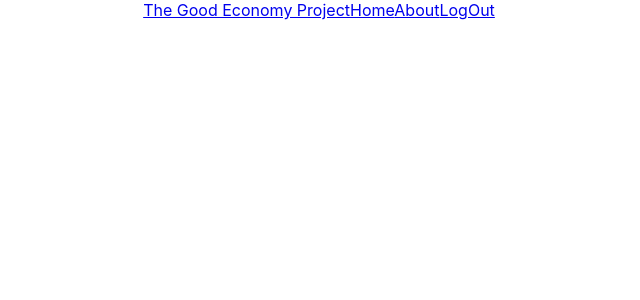
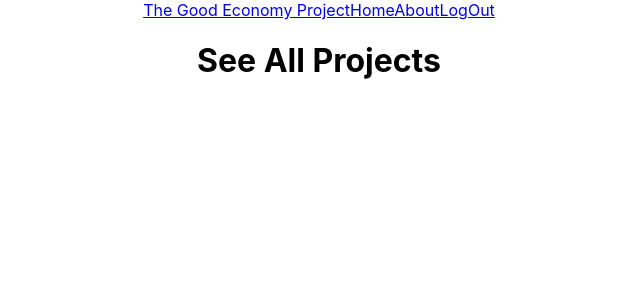
Before and after one commit to whosAle/mod5-client, a React (Create React App) app: page /explore in a window 1280 px wide. Shown: the top 300 px of the page, without its empty margins (321-961 px from the left). Built offline with nearby package versions, Linux system fonts and the light colour scheme.

Commit message:
set up route and component skeleton

```diff
--- a/src/App.js
+++ b/src/App.js
@@ -15,6 +15,7 @@ import Home from './components/Home';
 import Login from './components/Login';
 import About from './components/About';
 import Signup from './components/Signup';
+import Explore from './components/Explore';
 
 const backendEndpoint = "http://localhost:3000/api/v1/graphql"
 const currentUserEndpoint = "http://localhost:3000/api/v1/current_user";
@@ -55,6 +56,7 @@ class App extends Component {
         <NavBar />
         <Switch>
           <Route exact path="/" component={Home} />
+          <Route exact path="/explore" component={Explore} />
           <Route exact path="/about" component={About} />
           <Route exact path="/login" component={Login}/>
           <Route exact path="/signup" component={Signup}/>
--- a/src/components/Explore.js
+++ b/src/components/Explore.js
@@ -0,0 +1,9 @@
+import React from 'react';
+
+const Explore = (props) => {
+  return (
+    <h1>See All Projects </h1>
+  );
+}
+
+export default Explore
```
